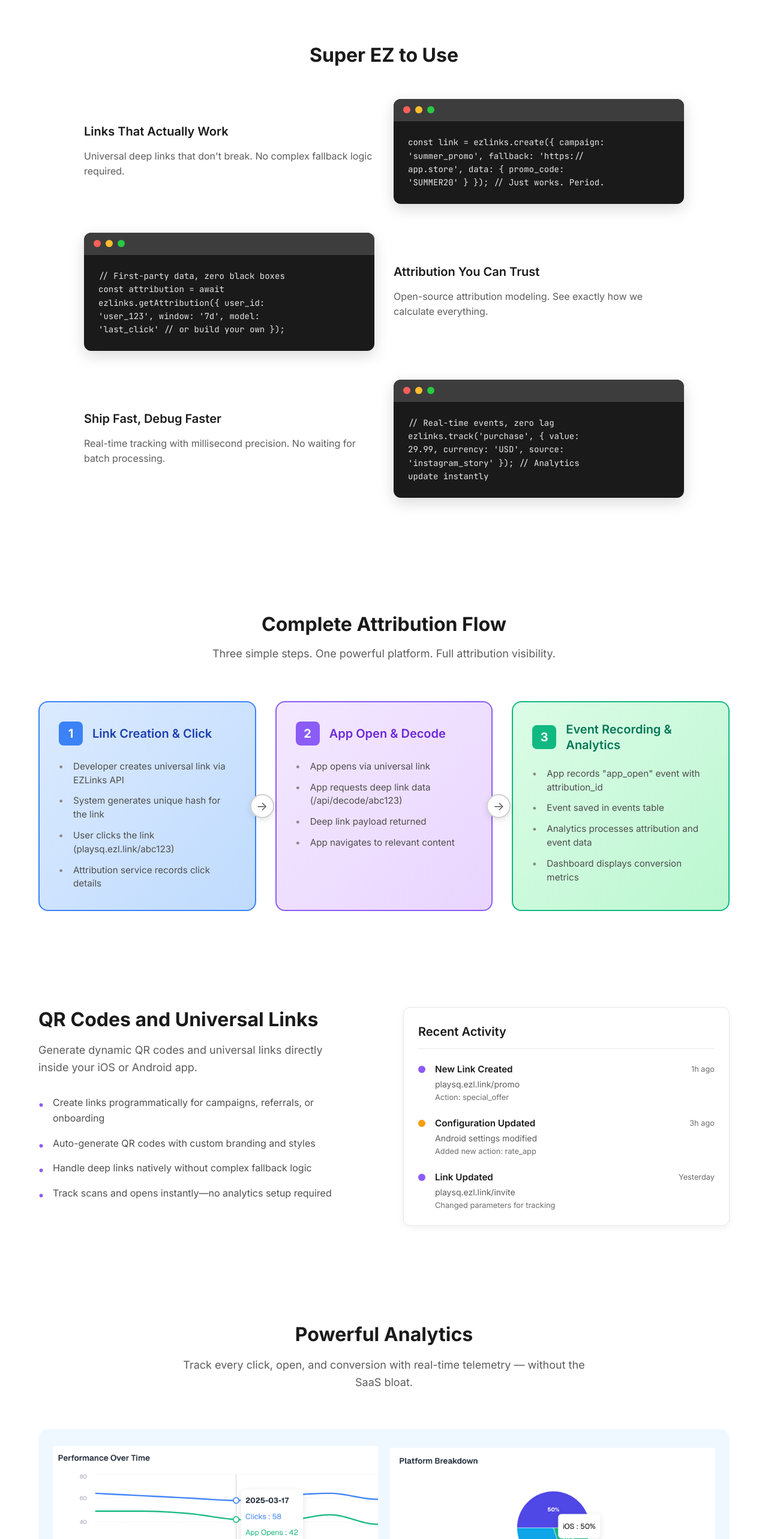
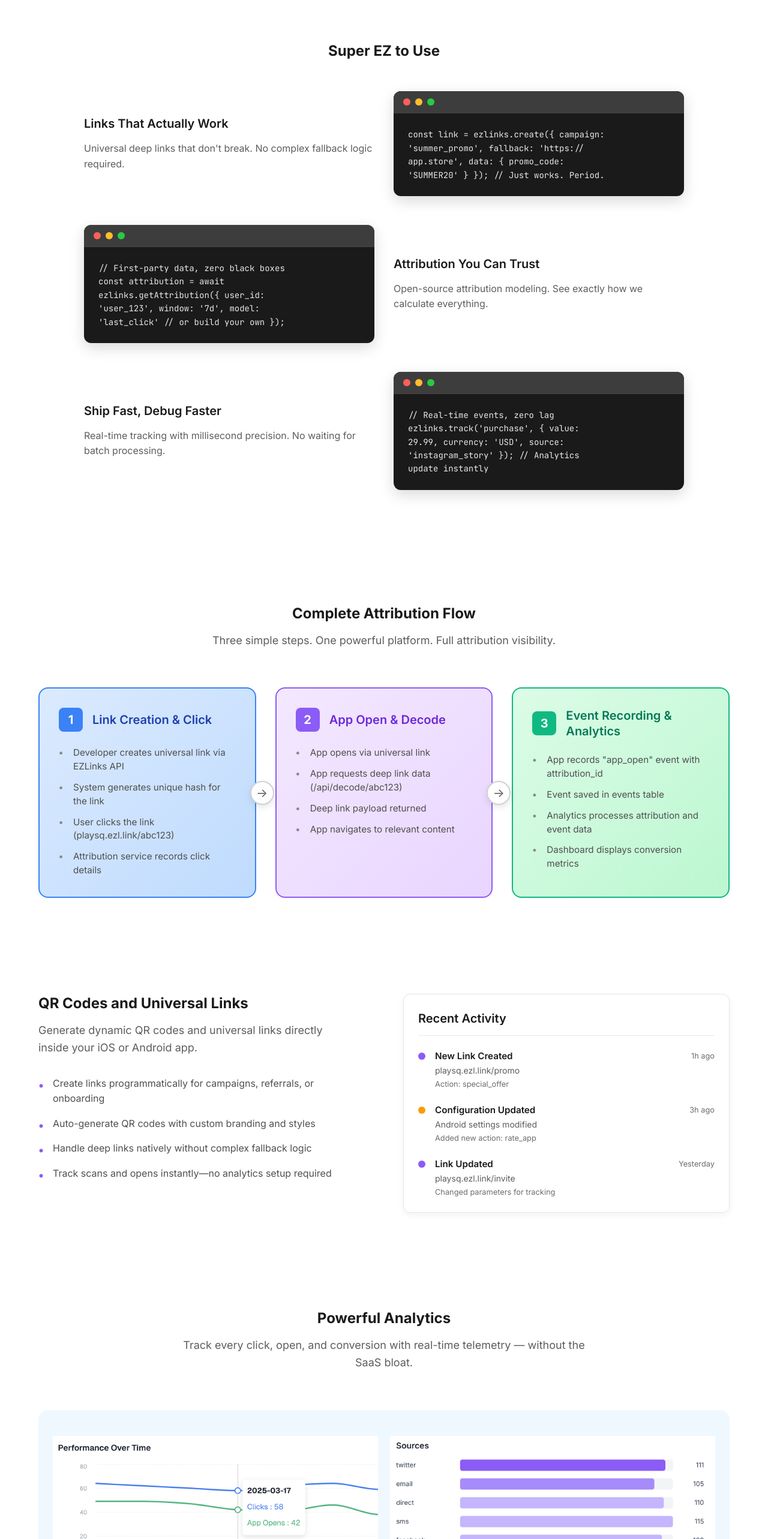
Before and after one commit to GetEZLinks/ezlinks-marketing, a Next.js app: page / in a window 1280 px wide. Shown: the part 2237-4803 px from the top of the page at 60% size. Built offline with nearby package versions, Linux system fonts and the light colour scheme.

Commit message:
Added sources breakdown chart in Platform analytics

```diff
--- a/src/components/AttributionFlow/AttributionFlowSection.module.scss
+++ b/src/components/AttributionFlow/AttributionFlowSection.module.scss
@@ -16,7 +16,7 @@
 }
 
 .title {
-  font-size: 2rem;
+  font-size: 1.5rem;
   font-weight: 700;
   color: var(--woodsmoke-950);
   line-height: 1.2;
--- a/src/components/Developer/AnalyticsSection.module.scss
+++ b/src/components/Developer/AnalyticsSection.module.scss
@@ -16,7 +16,7 @@
 }
 
 .analyticsTitle {
-  font-size: 2rem;
+  font-size: 1.5rem;
   font-weight: 700;
   color: var(--woodsmoke-950);
   margin-bottom: 1rem;
@@ -153,7 +153,7 @@
 }
 
 .featureTitle {
-  font-size: 1.125rem;
+  font-size: 1rem;
   font-weight: 600;
   color: var(--woodsmoke-950);
   margin-bottom: 0.75rem;
--- a/src/components/Developer/AnalyticsSection.tsx
+++ b/src/components/Developer/AnalyticsSection.tsx
@@ -75,8 +75,8 @@ export default function AnalyticsSection() {
           >
             <div className={styles.chartPlaceholder}>
               <Image
-                src="/platform-breakdown.png"
-                alt="Platform Breakdown Chart"
+                src="/sources-breakdown.png"
+                alt="Sources Breakdown Chart"
                 width={500}
                 height={300}
                 className={styles.chartImage}
--- a/src/components/Developer/DeveloperSection.module.scss
+++ b/src/components/Developer/DeveloperSection.module.scss
@@ -49,7 +49,7 @@
 }
 
 .usageTitle {
-  font-size: 2rem;
+  font-size: 1.5rem;
   font-weight: 700;
   color: var(--woodsmoke-950);
 
--- a/src/components/Developer/QRSection.module.scss
+++ b/src/components/Developer/QRSection.module.scss
@@ -28,7 +28,7 @@
 }
 
 .qrTitle {
-  font-size: 2rem;
+  font-size: 1.5rem;
   font-weight: 700;
   color: var(--woodsmoke-950);
   margin-bottom: 1rem;
```
Also changed, not shown: public/performance-chart.png, public/sources-breakdown.png (added).
